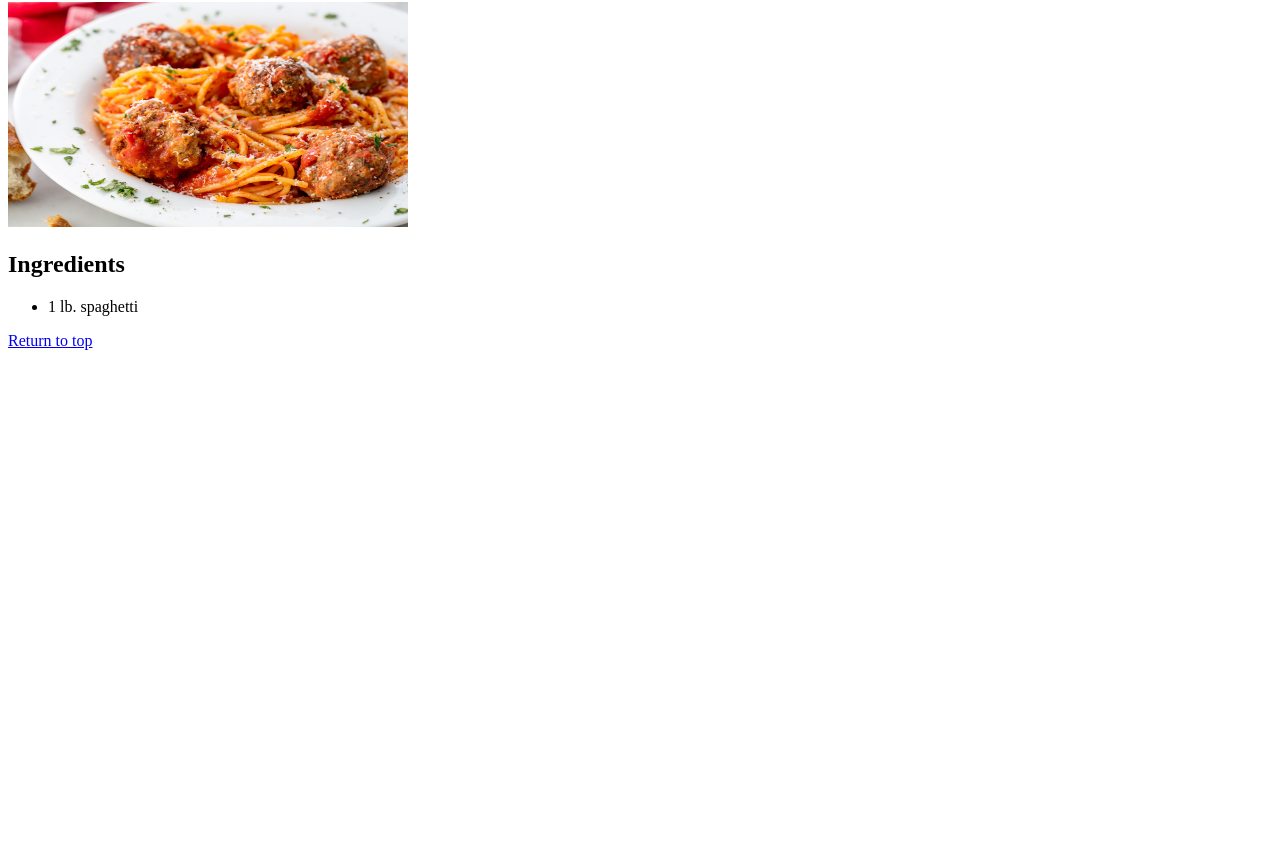
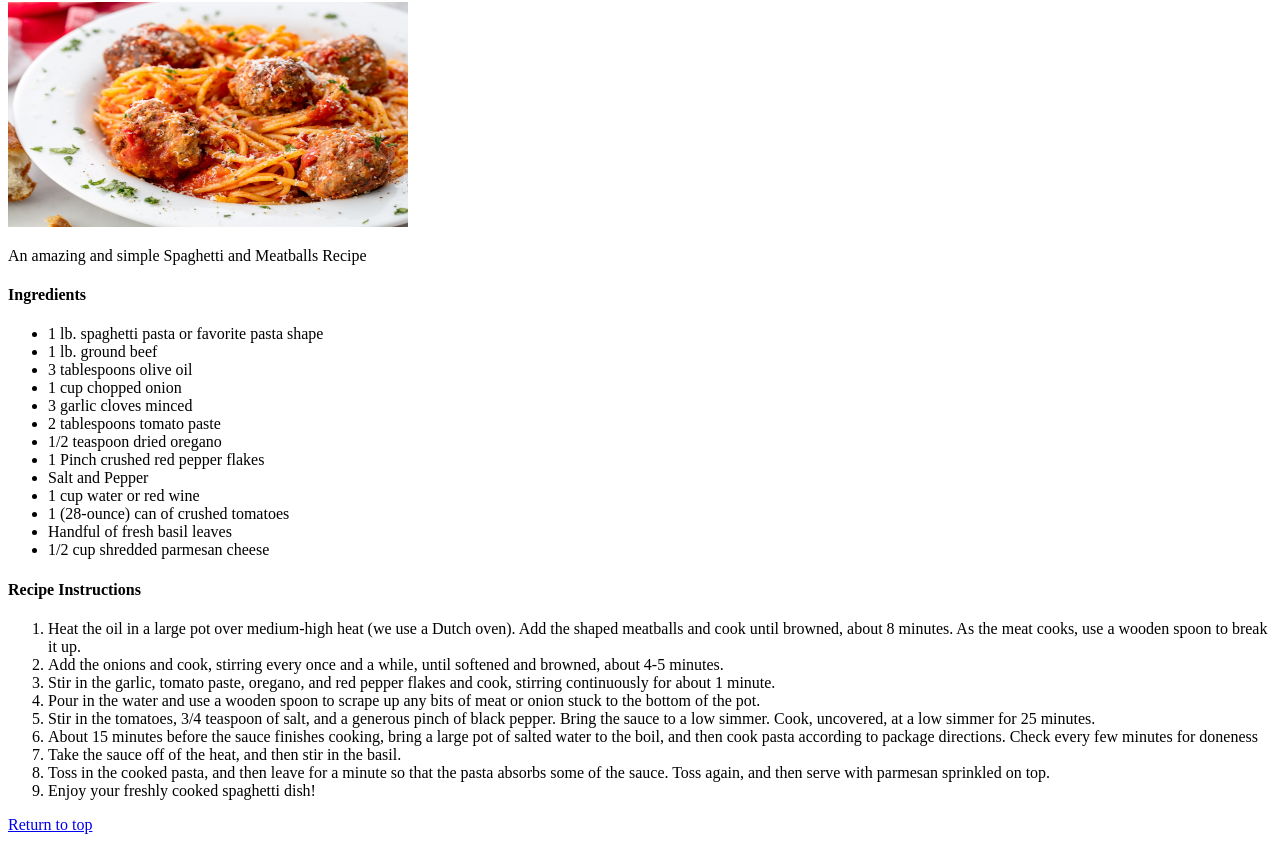
Before and after one commit to robertjhassna/Recipes-Website, a plain HTML site: page recipes/spaghetti-and-meatballs.html in a window 1280 px wide. Shown: the part 78-920 px from the top of the page. Before the commit the page ends 800 px from the top, so only its background shows below. Drawn offline with Linux system fonts and the light colour scheme.

Commit message:
Added all the content for the spaghetti and meatballs recipe page, including the description of the recipe, the ingredients and the recipes instructions to follow

```diff
--- a/recipes/spaghetti-and-meatballs.html
+++ b/recipes/spaghetti-and-meatballs.html
@@ -8,11 +8,39 @@
     <body>
         <h1 id='header'>Spaghetti and Meatballs Recipe</h1>
         <img src='../images/spaghetti-meatballs.png' alt='Spaghetti Picture' style="width:400px;height:225px;">
-        <h2>Ingredients</h2>
+        <p>An amazing and simple Spaghetti and Meatballs Recipe</p>
+
+        <h4>Ingredients</h4>
         <div>
             <Ul>
-                <li>1 lb. spaghetti</li>
+                <li>1 lb. spaghetti pasta or favorite pasta shape</li>
+                <li>1 lb. ground beef</li>
+                <li>3 tablespoons olive oil</li>
+                <li>1 cup chopped onion</li>
+                <li>3 garlic cloves minced</li>
+                <li>2 tablespoons tomato paste</li>
+                <li>1/2 teaspoon dried oregano</li>
+                <li>1 Pinch crushed red pepper flakes</li>
+                <li>Salt and Pepper</li>
+                <li>1 cup water or red wine</li>
+                <li>1 (28-ounce) can of crushed tomatoes</li>
+                <li>Handful of fresh basil leaves</li>
+                <li>1/2 cup shredded parmesan cheese</li>
             </Ul>
+        </div>
+        <div>
+            <h4>Recipe Instructions</h4>
+            <ol>
+                <li>Heat the oil in a large pot over medium-high heat (we use a Dutch oven). Add the shaped meatballs and cook until browned, about 8 minutes. As the meat cooks, use a wooden spoon to break it up. </li>
+                <li>Add the onions and cook, stirring every once and a while, until softened and browned, about 4-5 minutes.</li>
+                <li>Stir in the garlic, tomato paste, oregano, and red pepper flakes and cook, stirring continuously for about 1 minute.</li>
+                <li>Pour in the water and use a wooden spoon to scrape up any bits of meat or onion stuck to the bottom of the pot.</li>
+                <li>Stir in the tomatoes, 3/4 teaspoon of salt, and a generous pinch of black pepper. Bring the sauce to a low simmer. Cook, uncovered, at a low simmer for 25 minutes.</li>
+                <li>About 15 minutes before the sauce finishes cooking, bring a large pot of salted water to the boil, and then cook pasta according to package directions. Check every few minutes for doneness</li>
+                <li>Take the sauce off of the heat, and then stir in the basil.</li>
+                <li>Toss in the cooked pasta, and then leave for a minute so that the pasta absorbs some of the sauce. Toss again, and then serve with parmesan sprinkled on top.</li>
+                <li>Enjoy your freshly cooked spaghetti dish!</li>
+            </ol>
         </div>
         <a href="#header">Return to top</a>
     </body>
```
